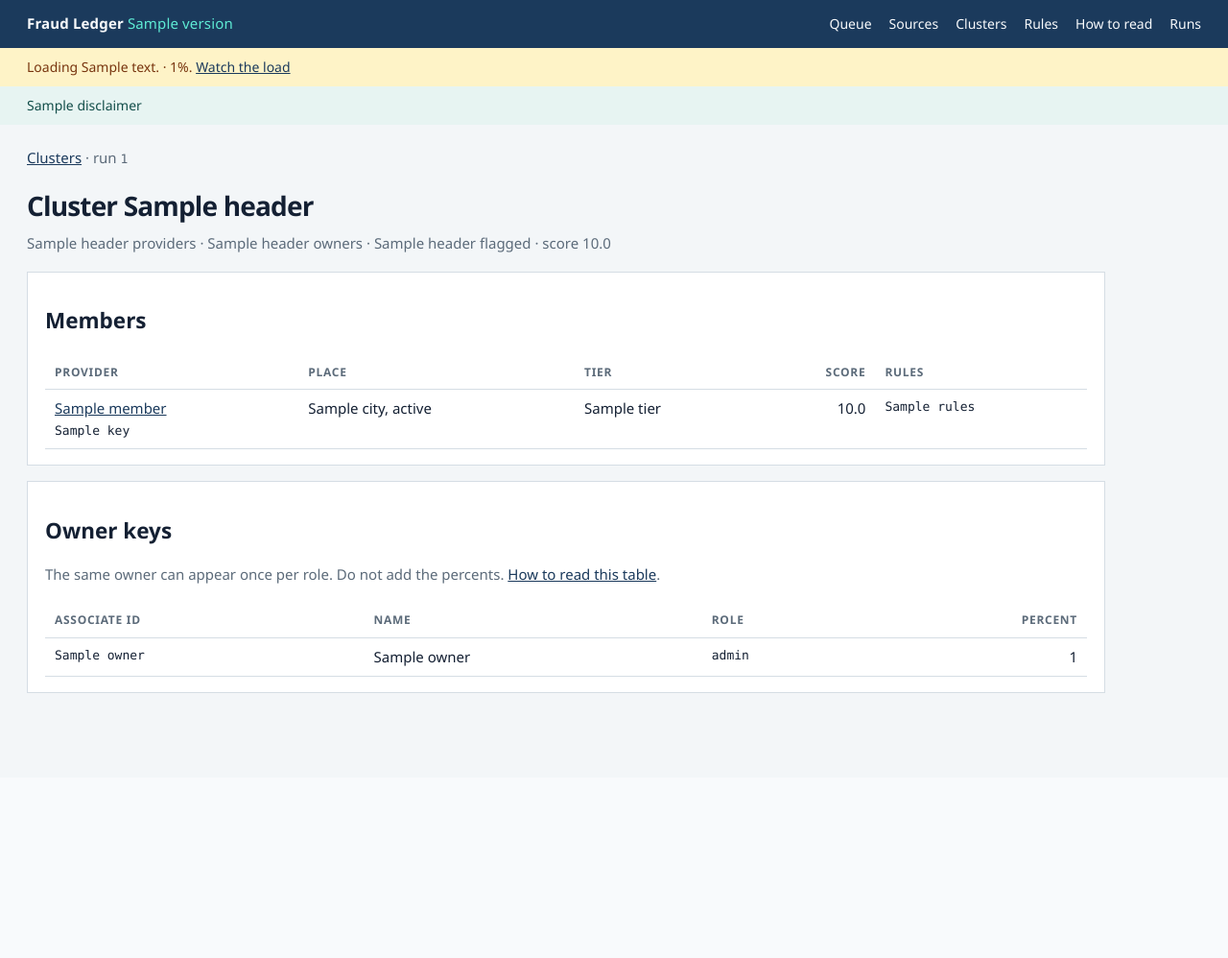
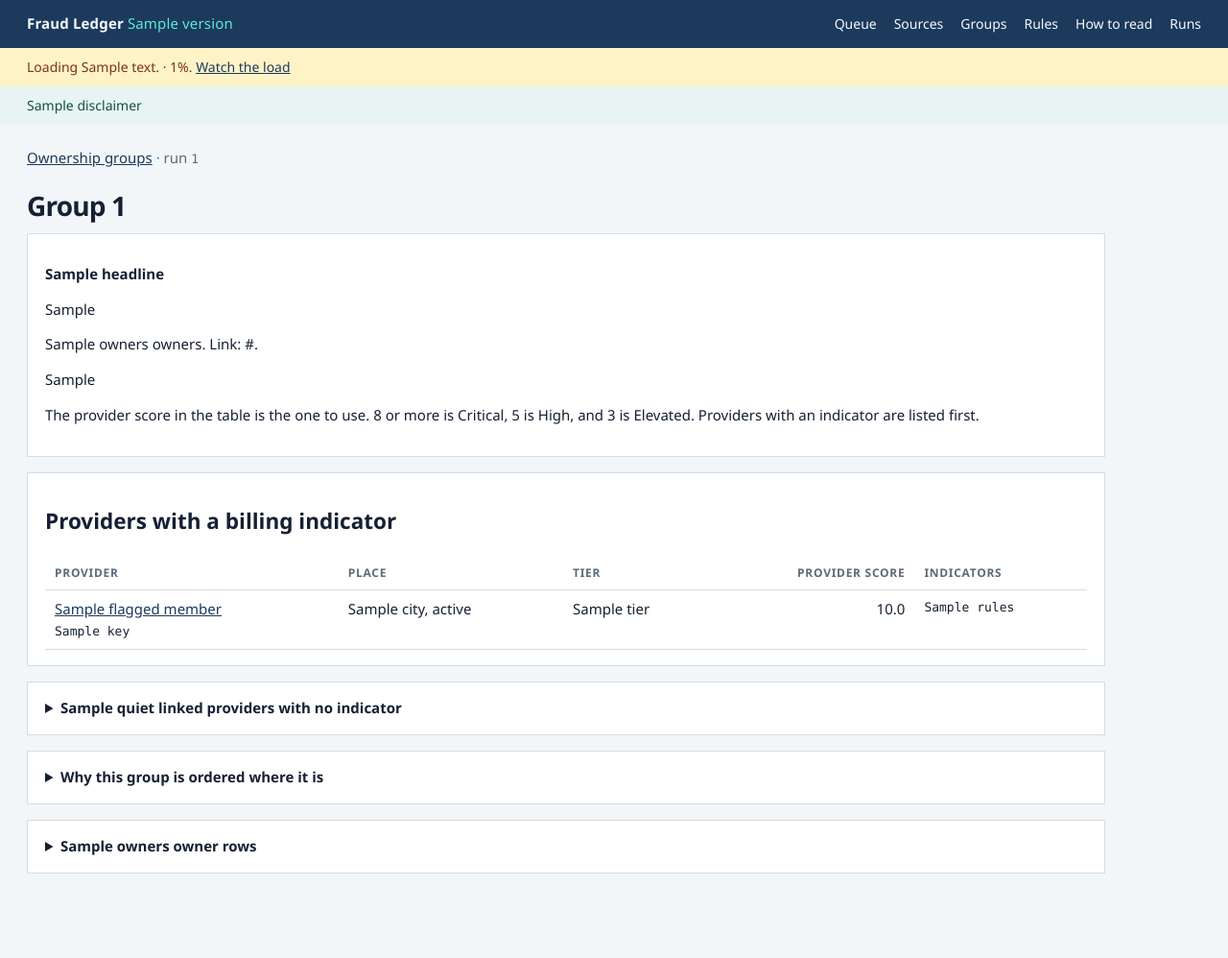
Before and after one commit to jhenrysec/fraudledger, a FastAPI app: template src/fraudledger/templates/cluster.html in a window 1280 px wide. Shown: the whole page at 96% size. Before the commit the page ends 722 px from the top, so only its background shows below. Run offline with FastAPI, Linux system fonts and the light colour scheme; the template is opened without the code that fills it: most values are stand-ins (such as "Sample title", 1, 10 or a date in 2020); parts of the project's set-up code (start-up, migrations or seed data) failed here and were passed over.

Commit message:
Show ownership groups by who has an indicator, not by the sort key.

```diff
--- a/pyproject.toml
+++ b/pyproject.toml
@@ -4,7 +4,7 @@
 
 [project]
 name = "fraudledger"
-version = "1.2.1"
+version = "1.2.2"
 description = "Local review workstation for public-data healthcare billing anomalies"
 readme = "README.md"
 requires-python = ">=3.10"
--- a/src/fraudledger/__init__.py
+++ b/src/fraudledger/__init__.py
@@ -1,3 +1,3 @@
 """Fraud Ledger: public-data review leads for healthcare billing anomalies."""
 
-__version__ = "1.2.1"
+__version__ = "1.2.2"
--- a/src/fraudledger/api/app.py
+++ b/src/fraudledger/api/app.py
@@ -15,7 +15,7 @@
 from fraudledger import __version__
 from fraudledger.db import connect, refresh_facts_view
 from fraudledger.detect.engine import RULE_BLURB
-from fraudledger.reference import reader_index
+from fraudledger.reference import explain_cluster, reader_index
 from fraudledger.report.assemble import DISCLAIMER, _svg
 from fraudledger.reviews import ALLOWED_STATES, PROVIDER_KEY, set_review
 from fraudledger.settings import Settings, load_settings
@@ -266,10 +266,11 @@
                 """,
                 [run_row[0]],
             ).fetchall()
+            groups = [{"id": row[0], **explain_cluster(*row[1:])} for row in rows]
             return templates.TemplateResponse(
                 request,
                 "clusters.html",
-                shell(request, connection, run_row, rows=rows),
+                shell(request, connection, run_row, groups=groups),
             )
 
         return call(read)
@@ -309,10 +310,21 @@
                 """,
                 [run_row[0], cluster_id],
             ).fetchall()
+            flagged_members = [row for row in members if row[5] is not None]
+            quiet_members = [row for row in members if row[5] is None]
             return templates.TemplateResponse(
                 request,
                 "cluster.html",
-                shell(request, connection, run_row, header=header, members=members, owners=owners),
+                shell(
+                    request,
+                    connection,
+                    run_row,
+                    group_id=header[0],
+                    group=explain_cluster(*header[1:]),
+                    flagged_members=flagged_members,
+                    quiet_members=quiet_members,
+                    owners=owners,
+                ),
             )
 
         return call(read)
--- a/src/fraudledger/templates/base.html
+++ b/src/fraudledger/templates/base.html
@@ -68,6 +68,8 @@
     .tier-high { color: var(--high); }
     .tier-elevated { color: var(--elevated); }
     .card { background: var(--card); border: 1px solid var(--line); padding: 16px 18px; margin: 0 0 16px; }
+    details.card > summary { cursor: pointer; font-weight: 650; }
+    details.card > summary + * { margin-top: 12px; }
     .grid { display: grid; grid-template-columns: 1.4fr 0.8fr; gap: 16px; }
     label { display: block; font-size: 13px; color: var(--muted); margin-bottom: 4px; }
     input[type="text"], textarea, select {
@@ -122,7 +124,7 @@
     <nav>
       <a href="/">Queue</a>
       <a href="/sources">Sources</a>
-      <a href="/clusters">Clusters</a>
+      <a href="/clusters">Groups</a>
       <a href="/rules">Rules</a>
       <a href="/index">How to read</a>
       <a href="/runs">Runs</a>
--- a/src/fraudledger/templates/cluster.html
+++ b/src/fraudledger/templates/cluster.html
@@ -1,29 +1,60 @@
 {% extends "base.html" %}
-{% block title %}Cluster {{ header[0] }} · Fraud Ledger{% endblock %}
+{% block title %}Group {{ group_id }} · Fraud Ledger{% endblock %}
 {% block body %}
-<p class="sub"><a href="/clusters?run={{ run_id }}">Clusters</a> · run <span class="mono">{{ run_id }}</span></p>
-<h1>Cluster {{ header[0] }}</h1>
-<p class="sub">{{ header[1] }} providers · {{ header[2] }} owners · {{ header[3] }} flagged · score {{ "%.1f"|format(header[4] or 0) }}</p>
+<p class="sub"><a href="/clusters?run={{ run_id }}">Ownership groups</a> · run <span class="mono">{{ run_id }}</span></p>
+<h1>Group {{ group_id }}</h1>
 <section class="card">
-  <h2>Members</h2>
+  <p><strong>{{ group.headline }}</strong></p>
+  <p>{{ group.quiet_line }}</p>
+  <p>{{ group.owners }} owners. Link: {{ group.link }}.</p>
+  <p>{{ group.gap_sentence }}</p>
+  <p>The provider score in the table is the one to use. 8 or more is Critical, 5 is High, and 3 is Elevated. Providers with an indicator are listed first.</p>
+</section>
+<section class="card">
+  <h2>Providers with a billing indicator</h2>
+  {% if flagged_members %}
   <table>
-    <thead><tr><th>Provider</th><th>Place</th><th>Tier</th><th class="num">Score</th><th>Rules</th></tr></thead>
+    <thead><tr><th>Provider</th><th>Place</th><th>Tier</th><th class="num">Provider score</th><th>Indicators</th></tr></thead>
     <tbody>
-      {% for key, name, city, state, tier, score, rules in members %}
+      {% for key, name, city, state, tier, score, rules in flagged_members %}
       <tr>
         <td><a href="/provider/{{ key }}?run={{ run_id }}">{{ name or key }}</a><br><span class="mono">{{ key }}</span></td>
         <td>{{ city or "—" }}{% if state %}, {{ state }}{% endif %}</td>
-        <td>{{ tier or "—" }}</td>
-        <td class="num">{{ "%.1f"|format(score) if score is not none else "—" }}</td>
+        <td class="tier-{{ (tier or '')|lower }}">{{ tier or "—" }}</td>
+        <td class="num">{{ "%.1f"|format(score) }}</td>
         <td class="mono">{{ rules or "" }}</td>
       </tr>
       {% endfor %}
     </tbody>
   </table>
+  {% else %}
+  <p>No provider in this group has a billing indicator. The group is only a shared owner or a shared address.</p>
+  {% endif %}
 </section>
-<section class="card">
-  <h2>Owner keys</h2>
-  <p class="sub">The same owner can appear once per role. Do not add the percents. <a href="/index#ownership">How to read this table</a>.</p>
+{% if quiet_members %}
+<details class="card">
+  <summary>{{ group.quiet }} linked providers with no indicator</summary>
+  <p class="sub">These providers did not stand out on billing. They are here because of a shared owner or a shared street address.</p>
+  <table>
+    <thead><tr><th>Provider</th><th>Place</th></tr></thead>
+    <tbody>
+      {% for key, name, city, state, tier, score, rules in quiet_members %}
+      <tr>
+        <td><a href="/provider/{{ key }}?run={{ run_id }}">{{ name or key }}</a><br><span class="mono">{{ key }}</span></td>
+        <td>{{ city or "—" }}{% if state %}, {{ state }}{% endif %}</td>
+      </tr>
+      {% endfor %}
+    </tbody>
+  </table>
+</details>
+{% endif %}
+<details class="card">
+  <summary>Why this group is ordered where it is</summary>
+  <p>{{ group.sort_sentence }}</p>
+</details>
+<details class="card">
+  <summary>{{ group.owners }} owner rows</summary>
+  <p class="sub">The same owner can appear once per role. Do not add the percents. <a href="/index#ownership">How to read a percent</a>.</p>
   <table>
     <thead><tr><th>Associate id</th><th>Name</th><th>Role</th><th class="num">Percent</th></tr></thead>
     <tbody>
@@ -35,9 +66,9 @@
         <td class="num">{{ percent if percent is not none else "—" }}</td>
       </tr>
       {% else %}
-      <tr><td colspan="4">No ownership edge. This community may be an address group only.</td></tr>
+      <tr><td colspan="4">No owner row. The link is a shared street address.</td></tr>
       {% endfor %}
     </tbody>
   </table>
-</section>
+</details>
 {% endblock %}
--- a/src/fraudledger/templates/provider.html
+++ b/src/fraudledger/templates/provider.html
@@ -39,9 +39,9 @@
       <p>No directory row. The NPI is known only from billing facts.</p>
       {% endif %}
       {% if clusters %}
-      <p>Clusters
+      <p>Ownership groups
         {% for cid in clusters %}
-        <a href="/cluster/{{ cid }}?run={{ run_id }}">{{ cid }}</a>
+        <a href="/cluster/{{ cid }}?run={{ run_id }}">Group {{ cid }}</a>
         {% endfor %}
       </p>
       {% endif %}
--- a/src/fraudledger/templates/queue.html
+++ b/src/fraudledger/templates/queue.html
@@ -23,16 +23,16 @@
 </section>
 {% endif %}
 {% if not empty %}
-<p class="sub">Run <span class="mono">{{ run_id }}</span>. Sorted by score. A dismissal stays on the row; it does not delete the flag.</p>
+<p class="sub">Run <span class="mono">{{ run_id }}</span>. This is the provider score. 8 or more is Critical, 5 is High, and 3 is Elevated. It is not the group sort key on <a href="/clusters?run={{ run_id }}">Groups</a>. A dismissal stays on the row; it does not delete the flag.</p>
 <table>
   <thead>
     <tr>
       <th>Tier</th>
-      <th class="num">Score</th>
+      <th class="num">Provider score</th>
       <th>Provider</th>
       <th>Place</th>
       <th>Rules</th>
-      <th class="num">Peer gap</th>
+      <th class="num">Peer-gap estimate</th>
       <th>Review</th>
     </tr>
   </thead>
```
Also changed, not shown: src/fraudledger/reference.py (+82 -0 lines), src/fraudledger/report/assemble.py (+11 -3 lines), src/fraudledger/templates/clusters.html (+24 -16 lines), src/fraudledger/templates/index.html (+10 -1 lines), tests/test_ledger.py (+21 -0 lines).
